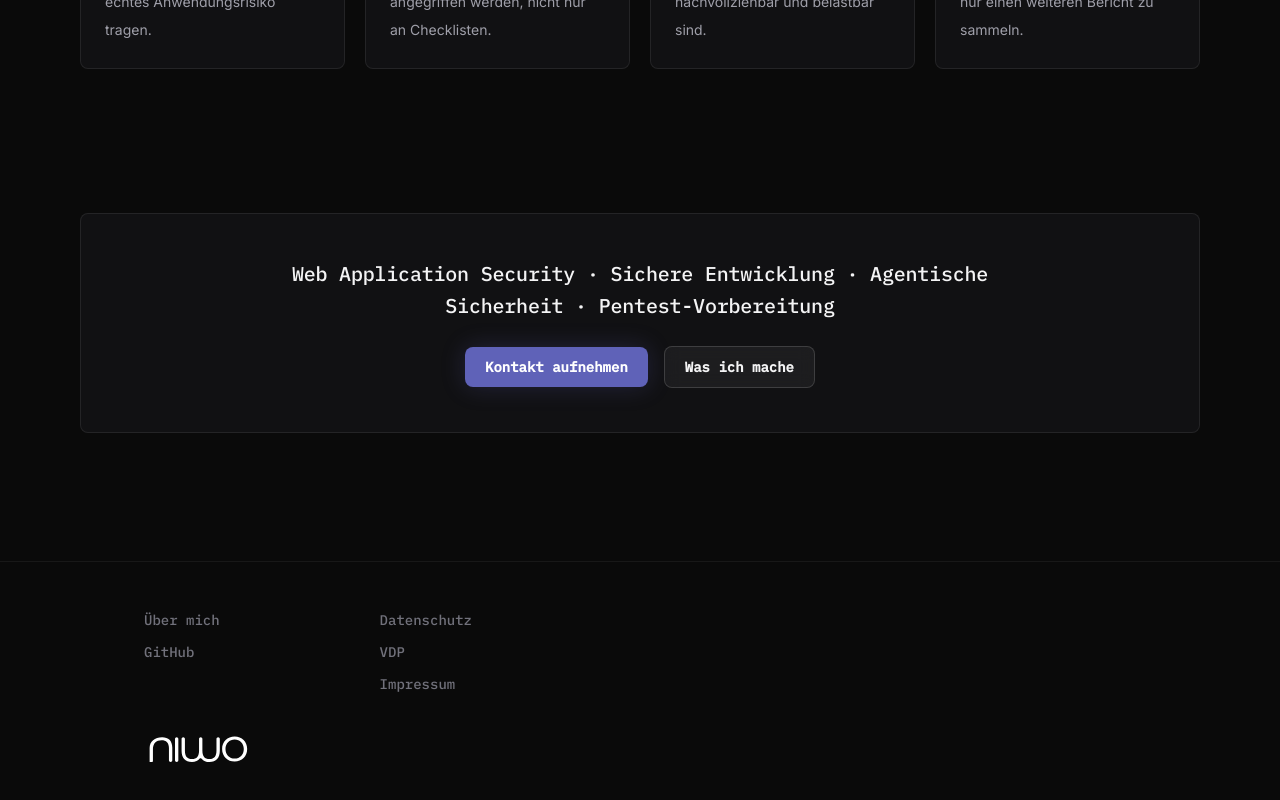
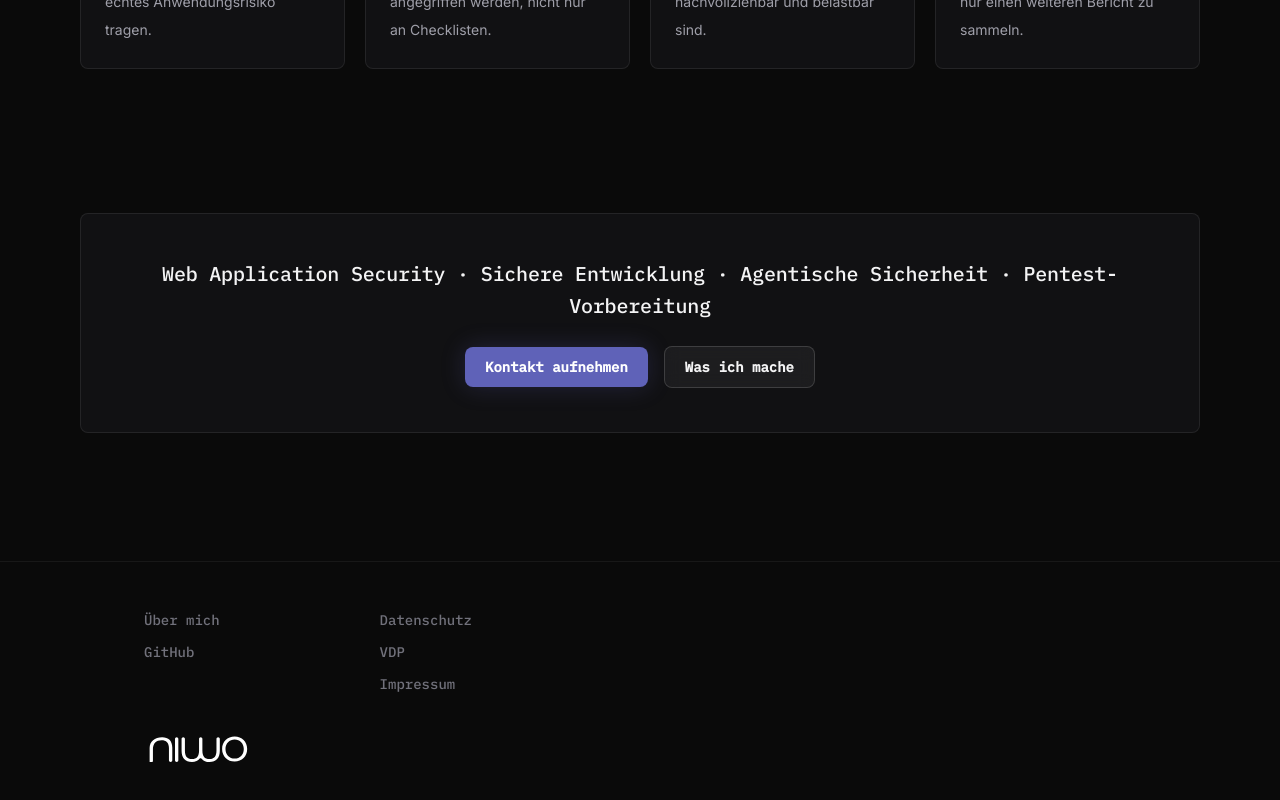
Before and after one commit to n1wo/niwo-webapp, a Next.js app in the folder frontend/: page /de in a window 1280 px wide. Shown: the part 2952-3752 px from the top of the page. Built offline with nearby package versions, Linux system fonts and the light colour scheme; no server answers.

Commit message:
Keep homepage tagline on one line

```diff
--- a/frontend/src/components/home/HomePage.tsx
+++ b/frontend/src/components/home/HomePage.tsx
@@ -376,7 +376,7 @@ export default function HomePage(): JSX.Element {
         </section>
 
         <section className="rounded-lg border border-white/[0.08] bg-[#111113] px-8 py-10 text-center sm:px-12 sm:py-11">
-          <h2 className="mx-auto max-w-3xl font-mono text-lg font-medium leading-8 tracking-[-0.01em] text-zinc-100 sm:text-xl">
+          <h2 className="mx-auto max-w-full font-mono text-lg font-medium leading-8 tracking-[-0.01em] text-zinc-100 sm:max-w-5xl sm:text-xl">
             {t("supportLine")}
           </h2>
           <PrimarySecondaryCta
```
